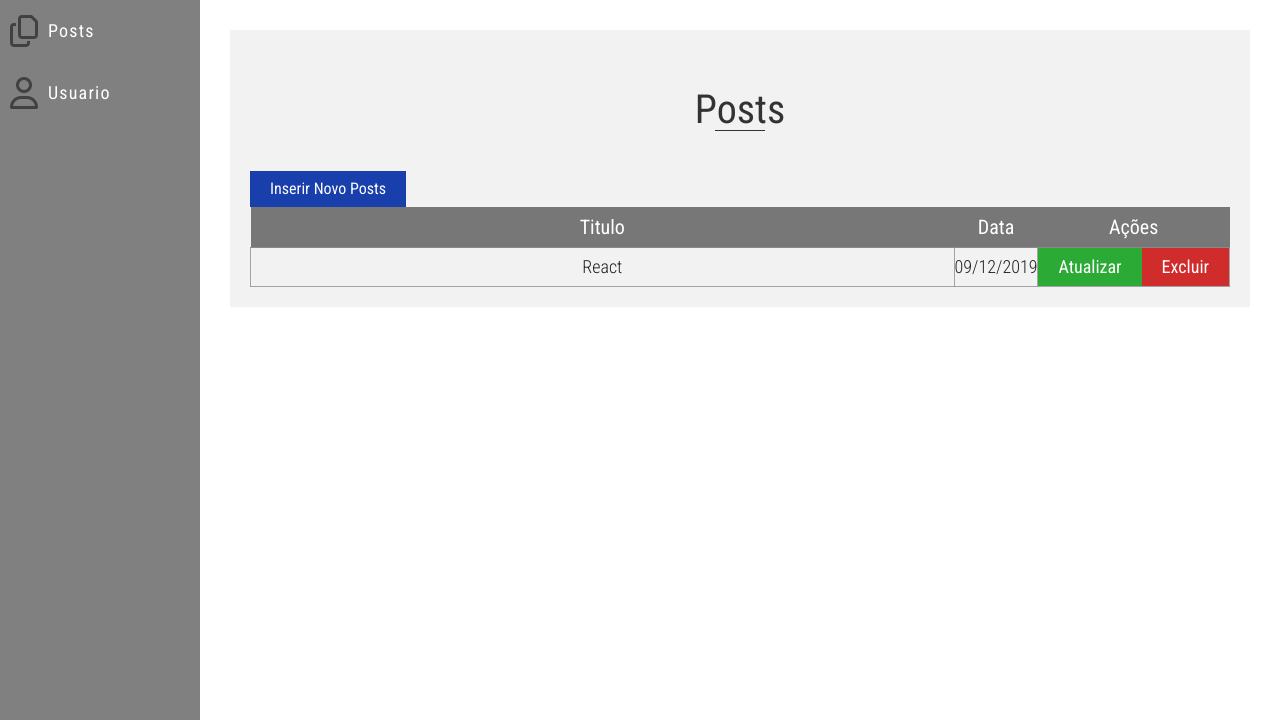
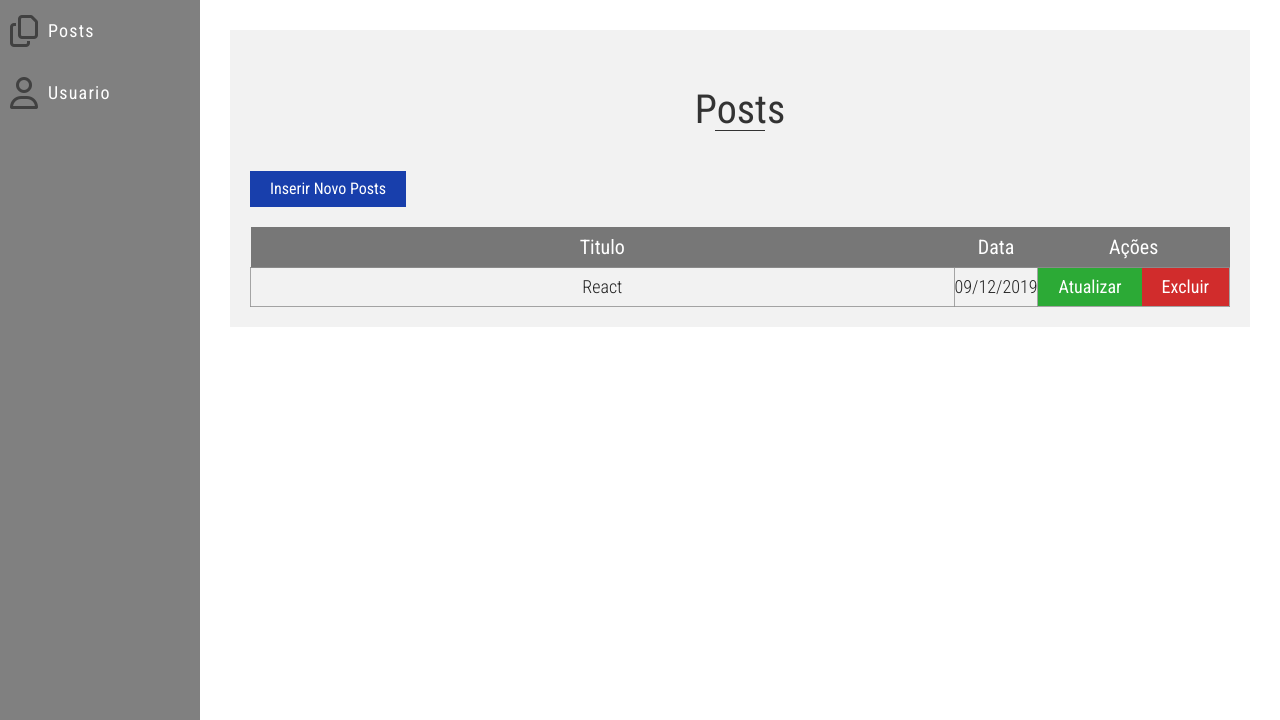
Before and after one commit to rodrigoviturino/microblog, a PHP site: page /admin-posts.html in a window 1280 px wide. Shown: the part 80-800 px from the top of the page. Run offline with PHP 8.4, Linux system fonts and the light colour scheme; some libraries are stand-ins or nearby versions; some web fonts are replaced.

Commit message:
Criação da pagina de admin com menu lateral e sendo feito a estilização, com sessões de posts, adicionando tabela e botões para o crud e o modal

```diff
--- a/sass/page/_panel.scss
+++ b/sass/page/_panel.scss
@@ -131,6 +131,8 @@
 
             /* Button Insert Posts */
             .insert-posts {
+                margin-bottom: 20px;
+
                 .btn-insert-posts {
                     display: inline-block;
                     padding: 10px 20px;
--- a/style.css
+++ b/style.css
@@ -1542,6 +1542,9 @@ img {
   width: 50px;
   height: 1px;
 }
+.main-admin__wrapper__content .insert-posts {
+  margin-bottom: 20px;
+}
 .main-admin__wrapper__content .insert-posts .btn-insert-posts {
   display: inline-block;
   padding: 10px 20px;
```
